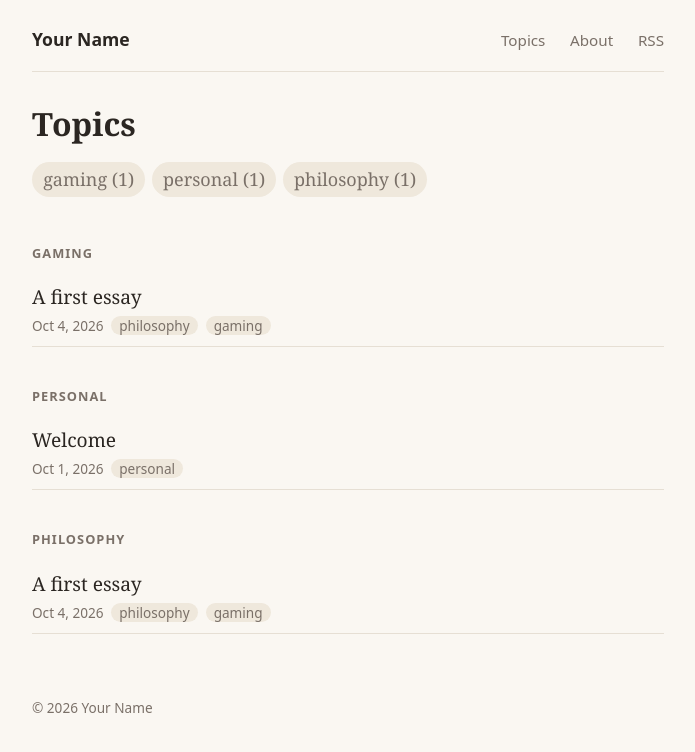
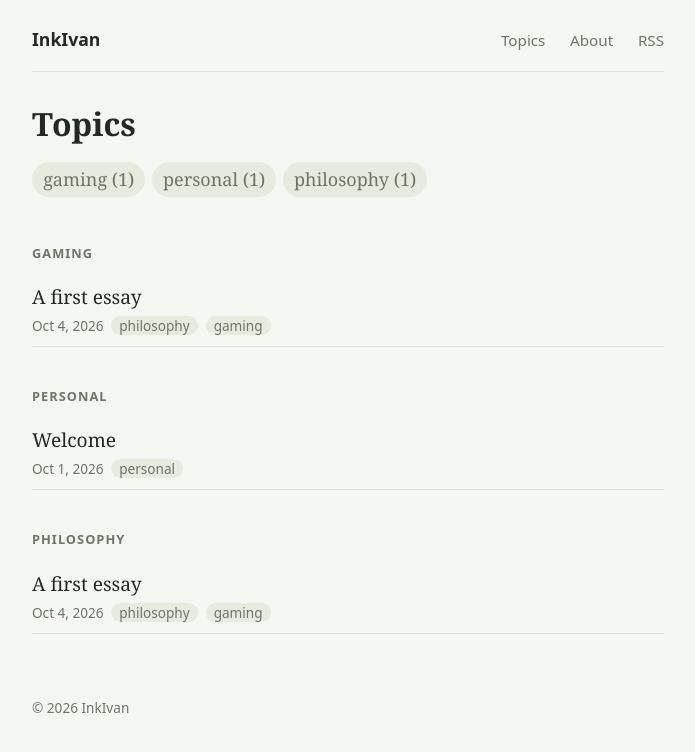
Before and after one commit to InkretIvan/InkretIvan.github.io, a Jekyll site: the page built from topics.html, in a window 1280 px wide. Shown: the top 752 px of the page, without its empty margins (292-987 px from the left). Built offline with Jekyll 4.4.1, drawn with Linux system fonts in a browser that asks for light colours.

Commit message:
Update site configuration details
Updated site title, description, and URL. Changed color palette to moss.

```diff
--- a/_config.yml
+++ b/_config.yml
@@ -1,9 +1,9 @@
-title: Your Name
-description: Essays on philosophy, games, and life.
-url: "https://YOURUSERNAME.github.io"
+title: InkIvan
+description: Essays I guess
+url: "https://InkretIvan.github.io"
 baseurl: ""
-# Color palette: paper | slate | moss  (change this one word to re-theme)
-palette: paper
+# Color palette: paper | slate | moss
+palette: moss
 markdown: kramdown
 permalink: /:year/:month/:title/
 plugins:
```
